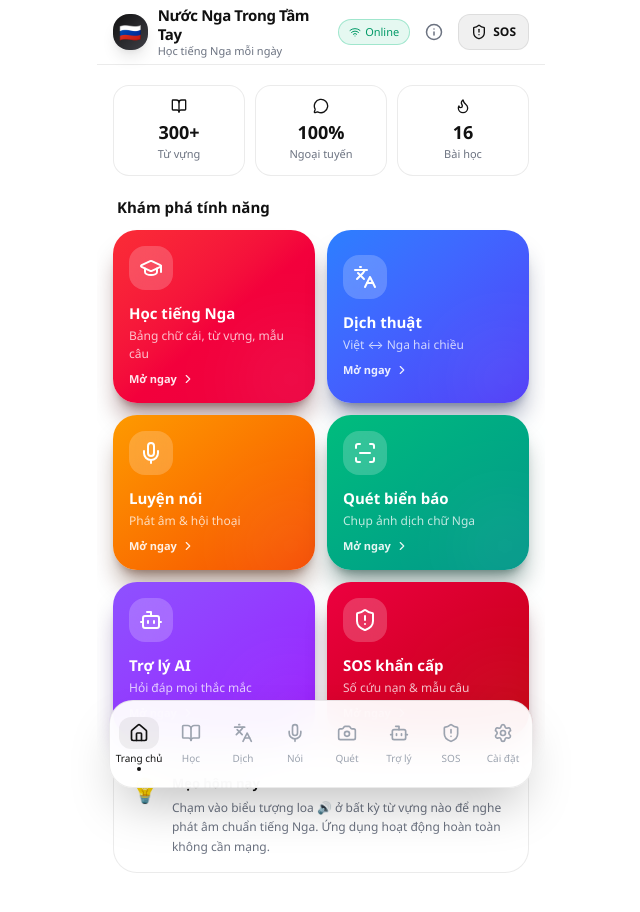
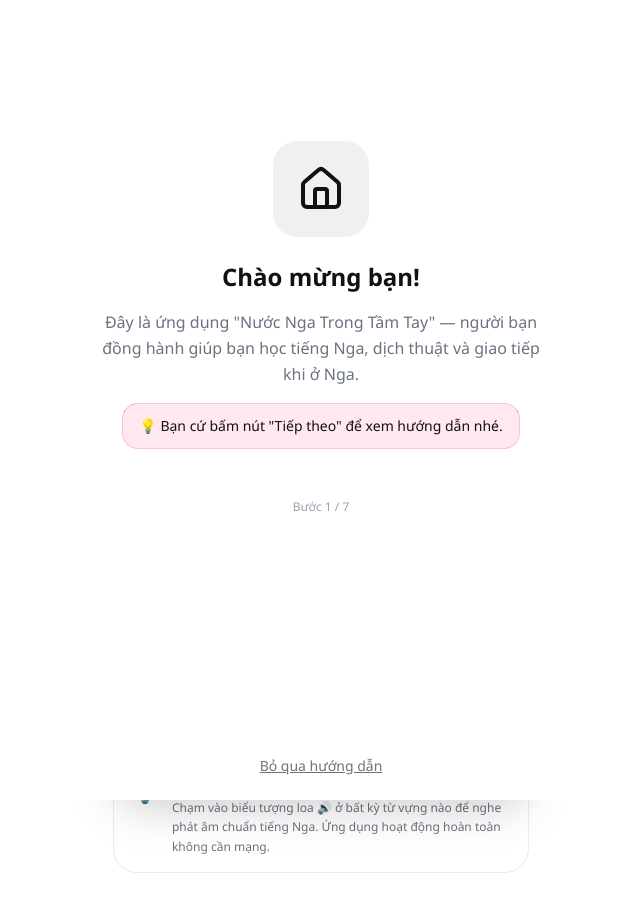
Before and after one commit to trongnghiaaibuilder-coder/apk-russia, a React (Vite) app: page / in a window 1280 px wide. Shown: the top 912 px of the page, without its empty margins (319-959 px from the left). Built offline with nearby package versions, Linux system fonts and the light colour scheme; no server answers.

Commit message:
v2.11.0: Nút phát âm trong Dịch + hướng dẫn sử dụng lần đầu

```diff
--- a/src/App.tsx
+++ b/src/App.tsx
@@ -30,6 +30,7 @@ import { RealLifeModule } from './modules/reallife';
 import { SettingsView } from './components/SettingsView';
 import { safeStorage } from './services/storage';
 import { updateService, UpdateInfo } from './services/updateService';
+import { Onboarding, ONBOARDING_KEY } from './components/Onboarding';
 
 export default function App() {
   const [currentTab, setCurrentTab] = useState<TabId>('home');
@@ -37,6 +38,21 @@ export default function App() {
   const [prefilledTranslateText, setPrefilledTranslateText] = useState<string>('');
   const isOnline = useOnlineStatus();
   const [pendingUpdate, setPendingUpdate] = useState<UpdateInfo | null>(null);
+  // Hiện hướng dẫn nếu chưa từng hoàn thành
+  const [showOnboarding, setShowOnboarding] = useState<boolean>(() => {
+    try {
+      return safeStorage.getItem<string>(ONBOARDING_KEY, '') !== 'done';
+    } catch {
+      return true;
+    }
+  });
+
+  const handleOnboardingComplete = () => {
+    try {
+      safeStorage.setItem(ONBOARDING_KEY, 'done');
+    } catch {}
+    setShowOnboarding(false);
+  };
 
   // Tự động kiểm tra cập nhật mỗi khi mở app (tối đa 1 lần/ngày)
   // Bọc try/catch kỹ để không bao giờ làm crash app
@@ -196,6 +212,9 @@ export default function App() {
 
   return (
     <ErrorBoundary>
+      {/* Hướng dẫn lần đầu mở app */}
+      {showOnboarding && <Onboarding onComplete={handleOnboardingComplete} />}
+
       {/* Banner cập nhật tự động */}
       {pendingUpdate && (
         <div className="fixed top-0 left-0 right-0 z-50 flex justify-center px-4 pt-2 pointer-events-none">
--- /dev/null
+++ b/src/components/Onboarding.tsx
@@ -0,0 +1,152 @@
+/**
+ * Màn hình hướng dẫn sử dụng cho lần đầu mở app.
+ * Thiết kế đơn giản, chữ to, dễ hiểu cho người lớn tuổi.
+ * Developer: Xương Rồng AI Developer
+ */
+import React, { useState } from 'react';
+import { ChevronRight, ChevronLeft, Check, Home, BookOpen, Languages, Mic, Camera, Bot, Siren } from 'lucide-react';
+
+interface OnboardingProps {
+  onComplete: () => void;
+}
+
+interface Step {
+  icon: React.ReactNode;
+  title: string;
+  description: string;
+  tip?: string;
+}
+
+const STEPS: Step[] = [
+  {
+    icon: <Home className="w-12 h-12" />,
+    title: 'Chào mừng bạn!',
+    description: 'Đây là ứng dụng "Nước Nga Trong Tầm Tay" — người bạn đồng hành giúp bạn học tiếng Nga, dịch thuật và giao tiếp khi ở Nga.',
+    tip: 'Bạn cứ bấm nút "Tiếp theo" để xem hướng dẫn nhé.',
+  },
+  {
+    icon: <BookOpen className="w-12 h-12" />,
+    title: 'Mục "Học"',
+    description: 'Học bảng chữ cái, từ vựng và các câu giao tiếp thông dụng. Mỗi câu đều có phiên âm để bạn đọc theo.',
+    tip: 'Ví dụ: Привет đọc là "Privyet" (xin chào).',
+  },
+  {
+    icon: <Languages className="w-12 h-12" />,
+    title: 'Mục "Dịch"',
+    description: 'Gõ hoặc dán chữ tiếng Việt để dịch sang tiếng Nga và ngược lại. Bấm nút "Nghe đọc" để nghe phát âm qua loa.',
+    tip: 'Dưới mỗi câu tiếng Nga đều có phiên âm giúp bạn đọc theo.',
+  },
+  {
+    icon: <Mic className="w-12 h-12" />,
+    title: 'Mục "Nói"',
+    description: 'Nói tiếng Việt vào điện thoại, app sẽ dịch sang tiếng Nga và đọc to lên để người Nga nghe hiểu.',
+    tip: 'Rất hữu ích khi hỏi đường, mua đồ, gọi món ăn.',
+  },
+  {
+    icon: <Camera className="w-12 h-12" />,
+    title: 'Mục "Quét"',
+    description: 'Chụp ảnh bảng hiệu, thực đơn, giấy tờ tiếng Nga — app sẽ đọc chữ trong ảnh và dịch ngay trên ảnh.',
+    tip: 'Lần đầu dùng cần cho phép app truy cập máy ảnh.',
+  },
+  {
+    icon: <Bot className="w-12 h-12" />,
+    title: 'Mục "Trợ lý"',
+    description: 'Hỏi đáp mọi thứ về nước Nga: văn hóa, du lịch, thủ tục giấy tờ. Trợ lý trả lời bằng tiếng Việt.',
+  },
+  {
+    icon: <Siren className="w-12 h-12" />,
+    title: 'Nút "SOS"',
+    description: 'Khi gặp khẩn cấp, bấm nút SOS để xem số điện thoại khẩn cấp ở Nga và các câu cầu cứu bằng tiếng Nga.',
+    tip: 'Hãy nhớ vị trí nút này để dùng khi cần gấp.',
+  },
+];
+
+export const Onboarding: React.FC<OnboardingProps> = ({ onComplete }) => {
+  const [step, setStep] = useState(0);
+  const isLast = step === STEPS.length - 1;
+  const current = STEPS[step];
+
+  return (
+    <div className="fixed inset-0 z-[100] v2-bg flex flex-col">
+      {/* Nội dung */}
+      <div className="flex-1 flex flex-col items-center justify-center px-8 text-center overflow-y-auto">
+        <div className="w-24 h-24 rounded-3xl v2-accent-soft flex items-center justify-center v2-accent-text mb-6">
+          {current.icon}
+        </div>
+
+        <h2 className="text-2xl font-bold v2-text mb-4">
+          {current.title}
+        </h2>
+
+        <p className="text-base v2-text-muted leading-relaxed max-w-md">
+          {current.description}
+        </p>
+
+        {current.tip && (
+          <p className="mt-4 text-sm v2-accent-text bg-rose-500/10 border border-rose-500/20 rounded-2xl px-4 py-3 max-w-md">
+            💡 {current.tip}
+          </p>
+        )}
+
+        {/* Chấm chỉ bước */}
+        <div className="flex gap-2 mt-8">
+          {STEPS.map((_, idx) => (
+            <button
+              key={idx}
+              onClick={() => setStep(idx)}
+              className={`h-2.5 rounded-full transition-all cursor-pointer ${
+                idx === step ? 'w-8 v2-accent' : 'w-2.5 v2-divider'
+              }`}
+              aria-label={`Bước ${idx + 1}`}
+            />
+          ))}
+        </div>
+        <p className="mt-2 text-xs v2-text-faint">
+          Bước {step + 1} / {STEPS.length}
+        </p>
+      </div>
+
+      {/* Nút điều hướng */}
+      <div className="p-6 flex gap-3">
+        {step > 0 && (
+          <button
+            onClick={() => setStep(step - 1)}
+            className="flex items-center gap-1 px-5 py-3.5 rounded-2xl v2-card v2-text font-semibold cursor-pointer"
+          >
+            <ChevronLeft className="w-5 h-5" />
+            Quay lại
+          </button>
+        )}
+
+        <button
+          onClick={() => (isLast ? onComplete() : setStep(step + 1))}
+          className="flex-1 flex items-center justify-center gap-2 px-5 py-3.5 rounded-2xl v2-accent text-white font-bold text-base cursor-pointer"
+        >
+          {isLast ? (
+            <>
+              <Check className="w-5 h-5" />
+              Bắt đầu sử dụng
+            </>
+          ) : (
+            <>
+              Tiếp theo
+              <ChevronRight className="w-5 h-5" />
+            </>
+          )}
+        </button>
+      </div>
+
+      {/* Bỏ qua */}
+      {!isLast && (
+        <button
+          onClick={onComplete}
+          className="pb-6 text-sm v2-text-muted underline cursor-pointer"
+        >
+          Bỏ qua hướng dẫn
+        </button>
+      )}
+    </div>
+  );
+};
+
+export const ONBOARDING_KEY = 'onboarding_completed';
--- a/src/components/SettingsView.tsx
+++ b/src/components/SettingsView.tsx
@@ -1,8 +1,9 @@
 import React, { useState } from 'react';
-import { Wifi, WifiOff, Trash2, Info, ChevronRight, KeyRound, Eye, EyeOff, RefreshCw, Download, CheckCircle2 } from 'lucide-react';
+import { Wifi, WifiOff, Trash2, Info, ChevronRight, KeyRound, Eye, EyeOff, RefreshCw, Download, CheckCircle2, BookOpen } from 'lucide-react';
 import { updateService, UpdateInfo, CURRENT_VERSION_NAME } from '../services/updateService';
 import { safeStorage } from '../services/storage';
 import { appSettings } from '../services/appSettings';
+import { ONBOARDING_KEY } from './Onboarding';
 
 interface SettingsViewProps {
   isOnline: boolean;
@@ -228,6 +229,26 @@ export const SettingsView: React.FC<SettingsViewProps> = ({ isOnline }) => {
 
       {/* About */}
       <div className="v2-fade-up v2-fade-up-4 rounded-3xl v2-card p-4">
+        <button
+          onClick={() => {
+            try {
+              safeStorage.removeItem(ONBOARDING_KEY);
+            } catch {}
+            window.location.reload();
+          }}
+          className="w-full flex items-center justify-between hover:opacity-80 active:opacity-60 transition-opacity cursor-pointer mb-3"
+        >
+          <div className="flex items-center gap-3">
+            <div className="w-10 h-10 rounded-2xl v2-accent-soft v2-accent-text flex items-center justify-center">
+              <BookOpen className="w-5 h-5" />
+            </div>
+            <div className="text-left">
+              <div className="text-[14px] font-semibold v2-text">Xem lại hướng dẫn sử dụng</div>
+              <div className="text-[12px] v2-text-faint">Hướng dẫn từng tính năng của app</div>
+            </div>
+          </div>
+          <ChevronRight className="w-4 h-4 v2-text-faint" />
+        </button>
         <div className="flex items-center gap-3 mb-3">
           <div className="w-10 h-10 rounded-2xl bg-blue-500/15 text-blue-300 flex items-center justify-center">
             <Info className="w-5 h-5" />
--- a/src/services/updateService.ts
+++ b/src/services/updateService.ts
@@ -55,8 +55,8 @@ export function setUpdateUrl(url: string): void {
 }
 
 /** Version hiện tại của app (đồng bộ với versionName trong build) */
-export const CURRENT_VERSION_CODE = 14;
-export const CURRENT_VERSION_NAME = '2.10.0';
+export const CURRENT_VERSION_CODE = 15;
+export const CURRENT_VERSION_NAME = '2.11.0';
 
 export const updateService = {
   /** Kiểm tra có bản cập nhật mới không */
--- a/version.json
+++ b/version.json
@@ -1,7 +1,7 @@
 {
-  "versionCode": 14,
-  "versionName": "2.10.0",
-  "apkUrl": "https://github.com/trongnghiaaibuilder-coder/apk-russia/releases/download/v2.10.0/russia-ai-support-v2.10.0.apk",
-  "releaseNotes": "Thêm vietsub (phiên âm) tiếng Nga; ký bằng key release chính thức để giảm cảnh báo Play Protect",
+  "versionCode": 15,
+  "versionName": "2.11.0",
+  "apkUrl": "https://github.com/trongnghiaaibuilder-coder/apk-russia/releases/download/v2.11.0/russia-ai-support-v2.11.0.apk",
+  "releaseNotes": "Thêm nút phát âm trong phần Dịch; thêm hướng dẫn sử dụng cho lần đầu mở app",
   "mandatory": false
 }
```
Also changed, not shown: src/modules/translator/components/TranslationResult.tsx (+41 -1 lines), 5 other files (tests, documents, lock files or other folders).
